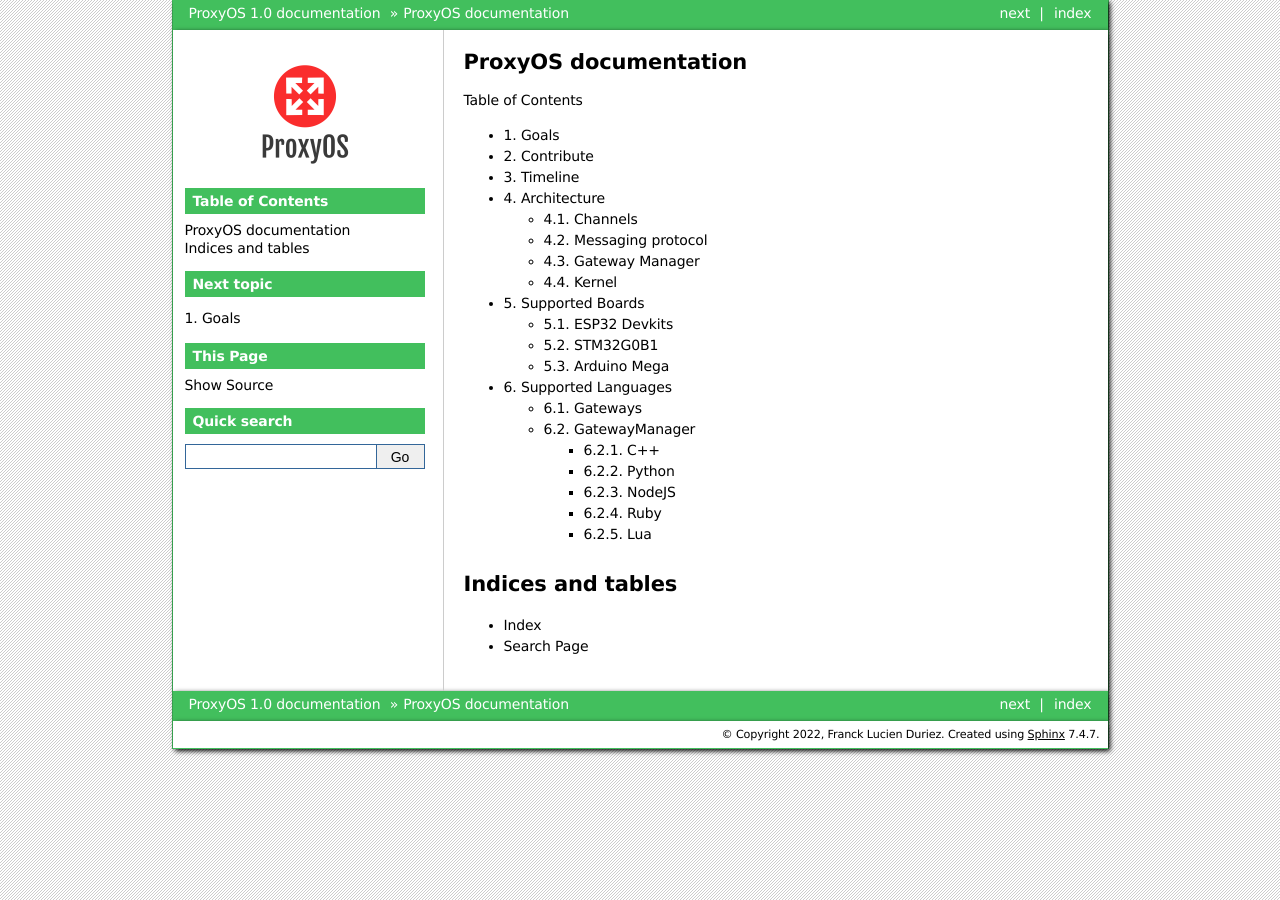
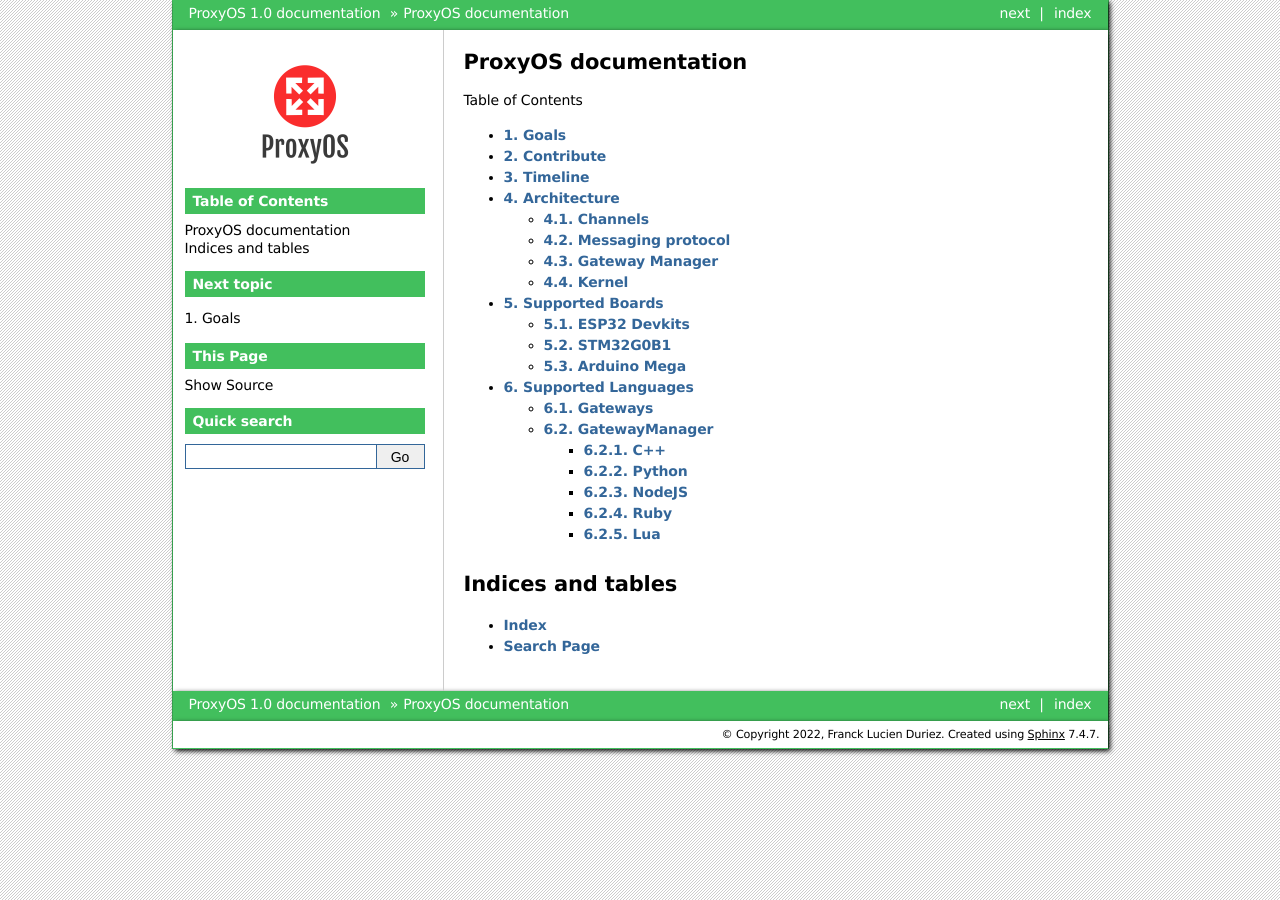
Before and after one commit to ProxyOS/documentation, a Sphinx documentation site: the page built from source/index.rst, in a window 1280 px wide. Built offline with Sphinx 7.4.7, drawn with Linux system fonts in a browser that asks for light colours.

Commit message:
html: make links more visible

```diff
--- a/source/_static/css/proxyos.css
+++ b/source/_static/css/proxyos.css
@@ -49,6 +49,8 @@ div.body {
 
 div.body a {
   text-decoration: none;
+  font-weight: 900;
+  color: var(--secondary-color);
 }
 
 div.body a:hover {
```
